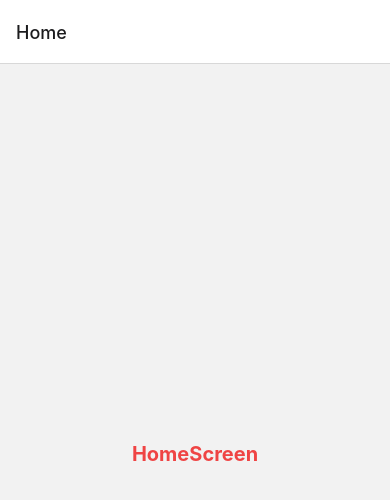
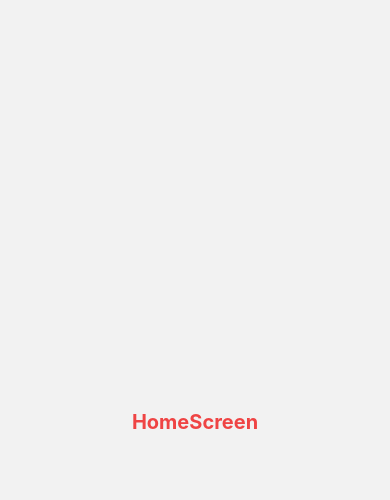
Before and after one commit to mdarora/movies-app-RN, a React Native app: screen / in a window 390 px wide. Shown: the top 500 px of the page. Built offline with nearby package versions, Linux system fonts and the light colour scheme.

Commit message:
hidiing header

```diff
--- a/App.js
+++ b/App.js
@@ -8,7 +8,7 @@
   return (
     <NavigationContainer>
       <Stack.Navigator>
-        <Stack.Screen name="Home" component={HomeScreen} />
+        <Stack.Screen name="Home" component={HomeScreen} options={{headerShown: false}} />
       </Stack.Navigator>
     </NavigationContainer>
   );
```
